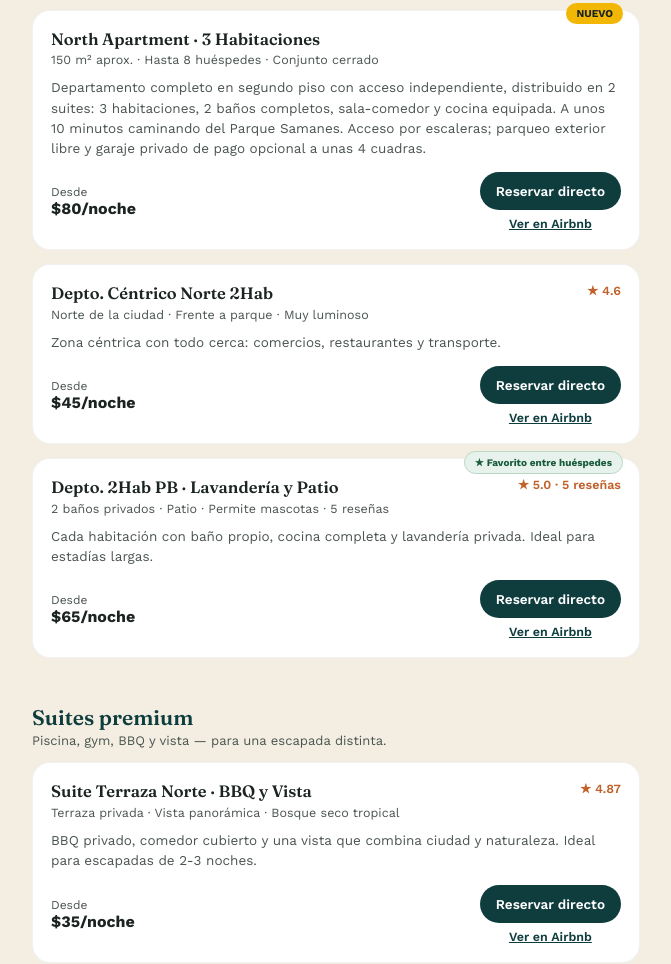
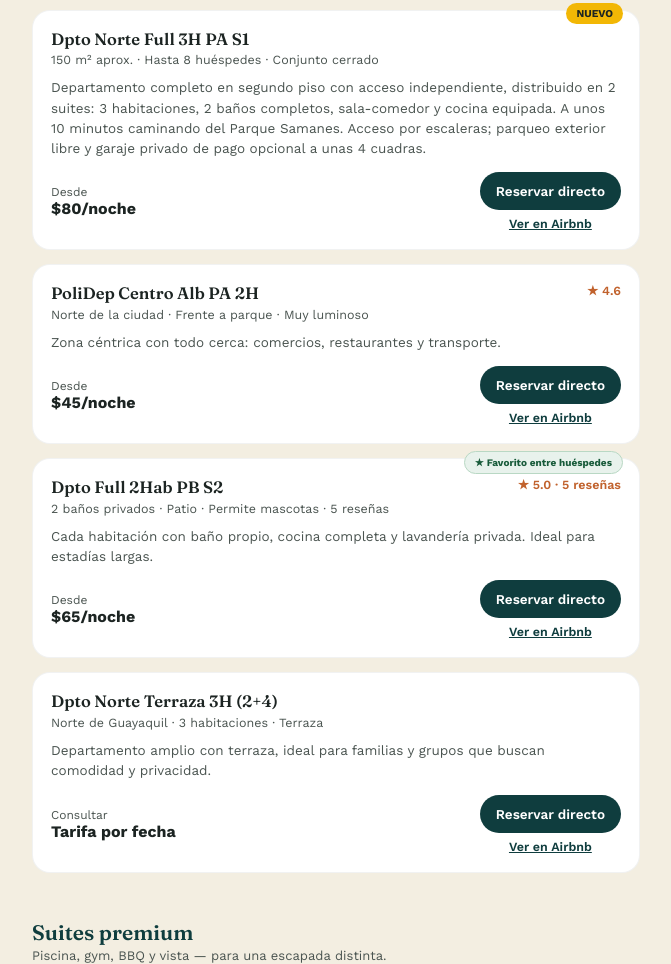
Before and after one commit to LUIV26/FLY-ALOJAMIENTOS, a plain HTML site: page reservar.html in a window 1280 px wide. Shown: the part 1836-2800 px from the top of the page, without its empty margins (304-975 px from the left). Drawn offline with nearby package versions, Linux system fonts and the light colour scheme.

Commit message:
Actualizar flyer Lu&Iv con enlaces y anuncios vigentes

```diff
--- a/reservar.html
+++ b/reservar.html
@@ -66,23 +66,23 @@ footer .wa{display:inline-flex;margin-top:14px;background:var(--gua);color:var(-
 <div class="catnav"><a href="#habitaciones">Habitaciones privadas</a><a href="#suites">Suites completas</a><a href="#deptos">Departamentos 2 y 3 habitaciones</a><a href="#premium">Suites premium</a><a href="#casa">Casa familiar</a><a href="#combos">Propiedad completa</a></div>
 <section class="group" id="habitaciones"><h2>Habitaciones privadas</h2><div class="sub">Entrada independiente, sin cocina — ideal desde 1 noche.</div>
 <div class="card">
-  <div class="card-top"><div><h3>Habitación Ejecutiva Norte PA</h3><div class="meta">Norte de la ciudad · Planta alta · Escritorio de trabajo</div></div><div class="rating">★ 4.64</div></div>
+  <div class="card-top"><div><h3>Habitación Ejecutiva 1 Full PA S1</h3><div class="meta">Norte de la ciudad · Planta alta · Escritorio de trabajo</div></div><div class="rating">★ 4.64</div></div>
   <p class="desc">Nuestra habitación más reservada — self check-in, WiFi rápido y zona segura. Perfecta para viajeros de negocio.</p>
   <div class="card-footer">
     <div class="price-from">Desde<br><b>$38/noche</b></div>
     <div class="btns">
-      <a class="btn book" href="#" data-name="Habitación Ejecutiva Norte PA" target="_blank" rel="noopener">Reservar directo</a>
+      <a class="btn book" href="#" data-name="Habitación Ejecutiva 1 Full PA S1" target="_blank" rel="noopener">Reservar directo</a>
       <a class="lnk" href="https://airbnb.com/h/habitejecsam1" target="_blank" rel="noopener">Ver en Airbnb</a>
     </div>
   </div>
 </div>
 <div class="card"><span class="badge-new">Nuevo</span>
-  <div class="card-top"><div><h3>Habitación Ejecutiva Norte PB</h3><div class="meta">Norte de la ciudad · Planta baja · Parqueo cerrado opcional</div></div><div class="rating">★ 5.0</div></div>
+  <div class="card-top"><div><h3>Habitación Suite Ejecutiva PB 2S2</h3><div class="meta">Norte de la ciudad · Planta baja · Parqueo cerrado opcional</div></div><div class="rating">★ 5.0</div></div>
   <p class="desc">Segunda habitación ejecutiva, misma zona segura y tranquila del norte.</p>
   <div class="card-footer">
     <div class="price-from">Desde<br><b>$28/noche</b></div>
     <div class="btns">
-      <a class="btn book" href="#" data-name="Habitación Ejecutiva Norte PB" target="_blank" rel="noopener">Reservar directo</a>
+      <a class="btn book" href="#" data-name="Habitación Suite Ejecutiva PB 2S2" target="_blank" rel="noopener">Reservar directo</a>
       <a class="lnk" href="https://airbnb.com/h/s2ejec2pb" target="_blank" rel="noopener">Ver en Airbnb</a>
     </div>
   </div>
@@ -101,12 +101,12 @@ footer .wa{display:inline-flex;margin-top:14px;background:var(--gua);color:var(-
 </section>
 <section class="group" id="suites"><h2>Suites completas</h2><div class="sub">Cocina, sala-comedor y baño privado — totalmente independiente.</div>
 <div class="card">
-  <div class="card-top"><div><h3>Suite Norte PB Full Privada</h3><div class="meta">1 habitación · Cocina · Lavadora automática</div></div></div>
+  <div class="card-top"><div><h3>Suit confortable segura PB norte Guayaquil</h3><div class="meta">1 habitación · Cocina · Lavadora automática</div></div></div>
   <p class="desc">Cocina equipada, sala-comedor y patio con lavadora — ideal para estadías de varios días.</p>
   <div class="card-footer">
     <div class="price-from">Desde<br><b>$32/noche</b></div>
     <div class="btns">
-      <a class="btn book" href="#" data-name="Suite Norte PB Full Privada" target="_blank" rel="noopener">Reservar directo</a>
+      <a class="btn book" href="#" data-name="Suit confortable segura PB norte Guayaquil" target="_blank" rel="noopener">Reservar directo</a>
       <a class="lnk" href="https://airbnb.com/h/north-guayaquil-secure-private-suitpb1" target="_blank" rel="noopener">Ver en Airbnb</a>
     </div>
   </div>
@@ -114,82 +114,94 @@ footer .wa{display:inline-flex;margin-top:14px;background:var(--gua);color:var(-
 </section>
 <section class="group" id="deptos"><h2>Departamentos 2 y 3 habitaciones</h2><div class="sub">Más espacio y privacidad para grupos pequeños o familias.</div>
 <div class="card"><span class="badge-new">Nuevo</span>
-  <div class="card-top"><div><h3>North Apartment · 3 Habitaciones</h3><div class="meta">150 m² aprox. · Hasta 8 huéspedes · Conjunto cerrado</div></div></div>
+  <div class="card-top"><div><h3>Dpto Norte Full 3H PA S1</h3><div class="meta">150 m² aprox. · Hasta 8 huéspedes · Conjunto cerrado</div></div></div>
   <p class="desc">Departamento completo en segundo piso con acceso independiente, distribuido en 2 suites: 3 habitaciones, 2 baños completos, sala-comedor y cocina equipada. A unos 10 minutos caminando del Parque Samanes. Acceso por escaleras; parqueo exterior libre y garaje privado de pago opcional a unas 4 cuadras.</p>
   <div class="card-footer">
     <div class="price-from">Desde<br><b>$80/noche</b></div>
     <div class="btns">
-      <a class="btn book" href="#" data-name="North Apartment · 3 Habitaciones" target="_blank" rel="noopener">Reservar directo</a>
+      <a class="btn book" href="#" data-name="Dpto Norte Full 3H PA S1" target="_blank" rel="noopener">Reservar directo</a>
       <a class="lnk" href="https://www.airbnb.com/h/dep3habs1pa" target="_blank" rel="noopener">Ver en Airbnb</a>
     </div>
   </div>
 </div>
 <div class="card">
-  <div class="card-top"><div><h3>Depto. Céntrico Norte 2Hab</h3><div class="meta">Norte de la ciudad · Frente a parque · Muy luminoso</div></div><div class="rating">★ 4.6</div></div>
+  <div class="card-top"><div><h3>PoliDep Centro Alb PA 2H</h3><div class="meta">Norte de la ciudad · Frente a parque · Muy luminoso</div></div><div class="rating">★ 4.6</div></div>
   <p class="desc">Zona céntrica con todo cerca: comercios, restaurantes y transporte.</p>
   <div class="card-footer">
     <div class="price-from">Desde<br><b>$45/noche</b></div>
     <div class="btns">
-      <a class="btn book" href="#" data-name="Depto. Céntrico Norte 2Hab" target="_blank" rel="noopener">Reservar directo</a>
+      <a class="btn book" href="#" data-name="PoliDep Centro Alb PA 2H" target="_blank" rel="noopener">Reservar directo</a>
       <a class="lnk" href="https://airbnb.com/h/polidepar-privat-gyenorte" target="_blank" rel="noopener">Ver en Airbnb</a>
     </div>
   </div>
 </div>
 <div class="card">
   <span class="badge-favorite">★ Favorito entre huéspedes</span>
-  <div class="card-top"><div><h3>Depto. 2Hab PB · Lavandería y Patio</h3><div class="meta">2 baños privados · Patio · Permite mascotas · 5 reseñas</div></div><div class="rating">★ 5.0 · 5 reseñas</div></div>
+  <div class="card-top"><div><h3>Dpto Full 2Hab PB S2</h3><div class="meta">2 baños privados · Patio · Permite mascotas · 5 reseñas</div></div><div class="rating">★ 5.0 · 5 reseñas</div></div>
   <p class="desc">Cada habitación con baño propio, cocina completa y lavandería privada. Ideal para estadías largas.</p>
   <div class="card-footer">
     <div class="price-from">Desde<br><b>$65/noche</b></div>
     <div class="btns">
-      <a class="btn book" href="#" data-name="Depto. 2Hab PB · Lavandería y Patio" target="_blank" rel="noopener">Reservar directo</a>
+      <a class="btn book" href="#" data-name="Dpto Full 2Hab PB S2" target="_blank" rel="noopener">Reservar directo</a>
       <a class="lnk" href="https://airbnb.com/h/s2habpb" target="_blank" rel="noopener">Ver en Airbnb</a>
+    </div>
+  </div>
+</div>
+
+<div class="card">
+  <div class="card-top"><div><h3>Dpto Norte Terraza 3H (2+4)</h3><div class="meta">Norte de Guayaquil · 3 habitaciones · Terraza</div></div></div>
+  <p class="desc">Departamento amplio con terraza, ideal para familias y grupos que buscan comodidad y privacidad.</p>
+  <div class="card-footer">
+    <div class="price-from">Consultar<br><b>Tarifa por fecha</b></div>
+    <div class="btns">
+      <a class="btn book" href="#" data-name="Dpto Norte Terraza 3H (2+4)" target="_blank" rel="noopener">Reservar directo</a>
+      <a class="lnk" href="https://airbnb.com/h/s1depterraza3habrelaj" target="_blank" rel="noopener">Ver en Airbnb</a>
     </div>
   </div>
 </div>
 </section>
 <section class="group" id="premium"><h2>Suites premium</h2><div class="sub">Piscina, gym, BBQ y vista — para una escapada distinta.</div>
 <div class="card">
-  <div class="card-top"><div><h3>Suite Terraza Norte · BBQ y Vista</h3><div class="meta">Terraza privada · Vista panorámica · Bosque seco tropical</div></div><div class="rating">★ 4.87</div></div>
+  <div class="card-top"><div><h3>Terraza Suite BBQ CityView amplia y acogedora</h3><div class="meta">Terraza privada · Vista panorámica · Bosque seco tropical</div></div><div class="rating">★ 4.87</div></div>
   <p class="desc">BBQ privado, comedor cubierto y una vista que combina ciudad y naturaleza. Ideal para escapadas de 2-3 noches.</p>
   <div class="card-footer">
     <div class="price-from">Desde<br><b>$35/noche</b></div>
     <div class="btns">
-      <a class="btn book" href="#" data-name="Suite Terraza Norte · BBQ y Vista" target="_blank" rel="noopener">Reservar directo</a>
+      <a class="btn book" href="#" data-name="Terraza Suite BBQ CityView amplia y acogedora" target="_blank" rel="noopener">Reservar directo</a>
       <a class="lnk" href="https://airbnb.com/h/rooftop-suite-north-gye-ec" target="_blank" rel="noopener">Ver en Airbnb</a>
     </div>
   </div>
 </div>
 <div class="card">
-  <div class="card-top"><div><h3>Suite Relaxing 2Hab PA</h3><div class="meta">Norte de la ciudad · Conjunto cerrado · UPS de respaldo</div></div><div class="rating">★ 4.71</div></div>
+  <div class="card-top"><div><h3>SUITPA2H</h3><div class="meta">Norte de la ciudad · Conjunto cerrado · UPS de respaldo</div></div><div class="rating">★ 4.71</div></div>
   <p class="desc">2 habitaciones en conjunto cerrado de solo 10 casas, con WiFi y luces activas incluso en apagones.</p>
   <div class="card-footer">
     <div class="price-from">Desde<br><b>$45/noche</b></div>
     <div class="btns">
-      <a class="btn book" href="#" data-name="Suite Relaxing 2Hab PA" target="_blank" rel="noopener">Reservar directo</a>
+      <a class="btn book" href="#" data-name="SUITPA2H" target="_blank" rel="noopener">Reservar directo</a>
       <a class="lnk" href="https://airbnb.com/h/3pasam12hsuit" target="_blank" rel="noopener">Ver en Airbnb</a>
     </div>
   </div>
 </div>
 <div class="card">
-  <div class="card-top"><div><h3>Suite Norte PB · Relax Pool&amp;Gym</h3><div class="meta">Planta baja · Piscina · Mini gym · BBQ · 5 reseñas</div></div><div class="rating">★ 5.0 · 5 reseñas</div></div>
+  <div class="card-top"><div><h3>Suite Small Relax Pool&amp;Gym PB S2</h3><div class="meta">Planta baja · Piscina · Mini gym · BBQ · 5 reseñas</div></div><div class="rating">★ 5.0 · 5 reseñas</div></div>
   <p class="desc">Suite privada con acceso a piscina, gym y BBQ del área social.</p>
   <div class="card-footer">
     <div class="price-from">Desde<br><b>$30/noche</b></div>
     <div class="btns">
-      <a class="btn book" href="#" data-name="Suite Norte PB · Relax Pool&amp;Gym" target="_blank" rel="noopener">Reservar directo</a>
+      <a class="btn book" href="#" data-name="Suite Small Relax Pool&amp;Gym PB S2" target="_blank" rel="noopener">Reservar directo</a>
       <a class="lnk" href="https://airbnb.com/h/relaxpoolgympbsuite" target="_blank" rel="noopener">Ver en Airbnb</a>
     </div>
   </div>
 </div>
 <div class="card">
   <span class="badge-favorite">★ Favorito entre huéspedes</span>
-  <div class="card-top"><div><h3>Suite RelaxPA · Pool, Gym y BBQ</h3><div class="meta">Planta alta · Piscina · Gym · BBQ · 5 reseñas</div></div><div class="rating">★ 5.0 · 5 reseñas</div></div>
+  <div class="card-top"><div><h3>Suite Full Relax Pool&amp;Gym PA S2</h3><div class="meta">Planta alta · Piscina · Gym · BBQ · 5 reseñas</div></div><div class="rating">★ 5.0 · 5 reseñas</div></div>
   <p class="desc">La versión en planta alta de la suite con piscina, gym y BBQ compartidos.</p>
   <div class="card-footer">
     <div class="price-from">Desde<br><b>$45/noche</b></div>
     <div class="btns">
-      <a class="btn book" href="#" data-name="Suite RelaxPA · Pool, Gym y BBQ" target="_blank" rel="noopener">Reservar directo</a>
+      <a class="btn book" href="#" data-name="Suite Full Relax Pool&amp;Gym PA S2" target="_blank" rel="noopener">Reservar directo</a>
       <a class="lnk" href="https://airbnb.com/h/sam2suitepbpool" target="_blank" rel="noopener">Ver en Airbnb</a>
     </div>
   </div>
@@ -198,12 +210,12 @@ footer .wa{display:inline-flex;margin-top:14px;background:var(--gua);color:var(-
 <section class="group" id="casa"><h2>Casa familiar</h2><div class="sub">Para grupos grandes — todo el espacio.</div>
 <div class="card">
   <span class="badge-favorite">★ Favorito entre huéspedes</span>
-  <div class="card-top"><div><h3>Deluxe Family House · 3 Habitaciones</h3><div class="meta">Planta baja · 3.5 baños · Hasta 8 huéspedes · 6 reseñas</div></div><div class="rating">★ 5.0 · 6 reseñas</div></div>
+  <div class="card-top"><div><h3>Casa Familiar North PB 3H Full S2</h3><div class="meta">Planta baja · 3.5 baños · Hasta 8 huéspedes · 6 reseñas</div></div><div class="rating">★ 5.0 · 6 reseñas</div></div>
   <p class="desc">Cada habitación con baño privado, cocina completa y patio. Ideal para familias o grupos de amigos.</p>
   <div class="card-footer">
     <div class="price-from">Desde<br><b>$95/noche</b></div>
     <div class="btns">
-      <a class="btn book" href="#" data-name="Deluxe Family House · 3 Habitaciones" target="_blank" rel="noopener">Reservar directo</a>
+      <a class="btn book" href="#" data-name="Casa Familiar North PB 3H Full S2" target="_blank" rel="noopener">Reservar directo</a>
       <a class="lnk" href="https://airbnb.com/h/s23hpb" target="_blank" rel="noopener">Ver en Airbnb</a>
     </div>
   </div>
@@ -211,34 +223,34 @@ footer .wa{display:inline-flex;margin-top:14px;background:var(--gua);color:var(-
 </section>
 <section class="group" id="combos"><h2>Propiedad completa</h2><div class="sub">Reserva todo el espacio — grupos, familias extendidas o eventos.</div>
 <div class="card"><span class="badge-new">Nuevo</span>
-  <div class="card-top"><div><h3>Casa Completa Norte S2 PB</h3><div class="meta">2 suites · Piscina · Gym · BBQ · Hasta 6 huéspedes</div></div></div>
+  <div class="card-top"><div><h3>Casa completa Full Amenities 2H PB BBQ piscina área social garage</h3><div class="meta">2 suites · Piscina · Gym · BBQ · Hasta 6 huéspedes</div></div></div>
   <p class="desc">Dos suites independientes con acceso a piscina, gym y BBQ. Privacidad y espacio social.</p>
   <div class="card-footer">
     <div class="price-from">Desde<br><b>$85/noche</b></div>
     <div class="btns">
-      <a class="btn book" href="#" data-name="Casa Completa Norte S2 PB" target="_blank" rel="noopener">Reservar directo</a>
+      <a class="btn book" href="#" data-name="Casa completa Full Amenities 2H PB BBQ piscina área social garage" target="_blank" rel="noopener">Reservar directo</a>
       <a class="lnk" href="https://airbnb.com/h/sam2housepoolgympb" target="_blank" rel="noopener">Ver en Airbnb</a>
     </div>
   </div>
 </div>
 <div class="card"><span class="badge-new">Nuevo</span>
-  <div class="card-top"><div><h3>Complejo Norte S2 · 5 Suites</h3><div class="meta">5 habitaciones · Piscina · Gym · BBQ · Garaje · Hasta 12 huéspedes</div></div></div>
+  <div class="card-top"><div><h3>Complejo Norte Full Relax 5H PB Pool&amp;Gym Garage S2</h3><div class="meta">5 habitaciones · Piscina · Gym · BBQ · Garaje · Hasta 12 huéspedes</div></div></div>
   <p class="desc">Dos casas conectadas con 5 espacios privados — grupos grandes, eventos o retiros.</p>
   <div class="card-footer">
     <div class="price-from">Desde<br><b>$150/noche</b></div>
     <div class="btns">
-      <a class="btn book" href="#" data-name="Complejo Norte S2 · 5 Suites" target="_blank" rel="noopener">Reservar directo</a>
+      <a class="btn book" href="#" data-name="Complejo Norte Full Relax 5H PB Pool&amp;Gym Garage S2" target="_blank" rel="noopener">Reservar directo</a>
       <a class="lnk" href="https://airbnb.com/h/complejonorte5suitsfullpb" target="_blank" rel="noopener">Ver en Airbnb</a>
     </div>
   </div>
 </div>
 <div class="card"><span class="badge-new">Nuevo</span>
-  <div class="card-top"><div><h3>Depto. Full Terraza BBQ PA · 4 Hab</h3><div class="meta">4 habitaciones · 7 camas · Terraza BBQ · Hasta 12 huéspedes</div></div></div>
+  <div class="card-top"><div><h3>Dpto Full Terraza BBQ PA 4H</h3><div class="meta">4 habitaciones · 7 camas · Terraza BBQ · Hasta 12 huéspedes</div></div></div>
   <p class="desc">Departamento completo en planta alta con 4 habitaciones y terraza con BBQ.</p>
   <div class="card-footer">
     <div class="price-from">Desde<br><b>$98/noche</b></div>
     <div class="btns">
-      <a class="btn book" href="#" data-name="Depto. Full Terraza BBQ PA · 4 Hab" target="_blank" rel="noopener">Reservar directo</a>
+      <a class="btn book" href="#" data-name="Dpto Full Terraza BBQ PA 4H" target="_blank" rel="noopener">Reservar directo</a>
       <a class="lnk" href="https://airbnb.com/h/deparpaterrazabbq" target="_blank" rel="noopener">Ver en Airbnb</a>
     </div>
   </div>
```
